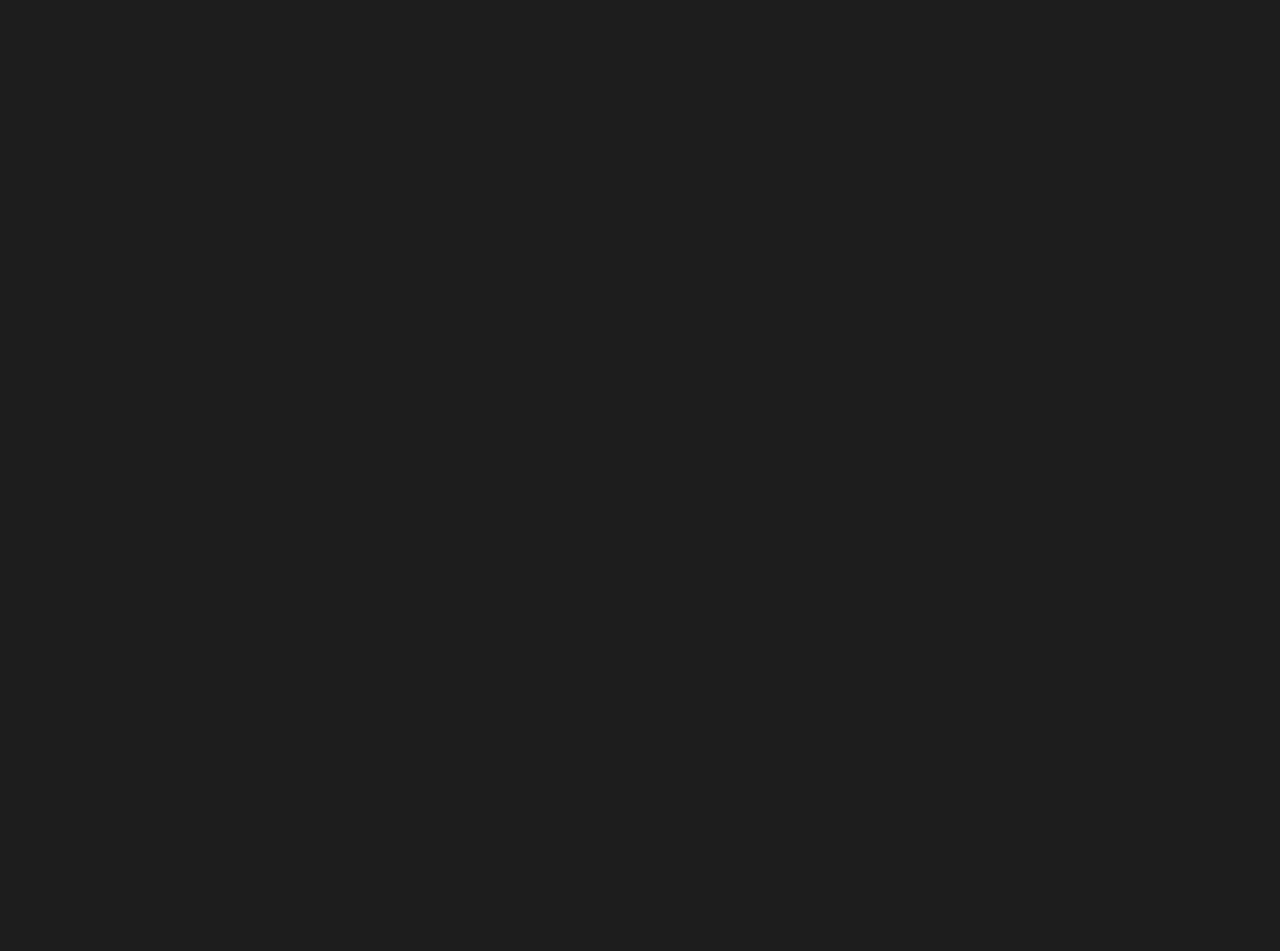
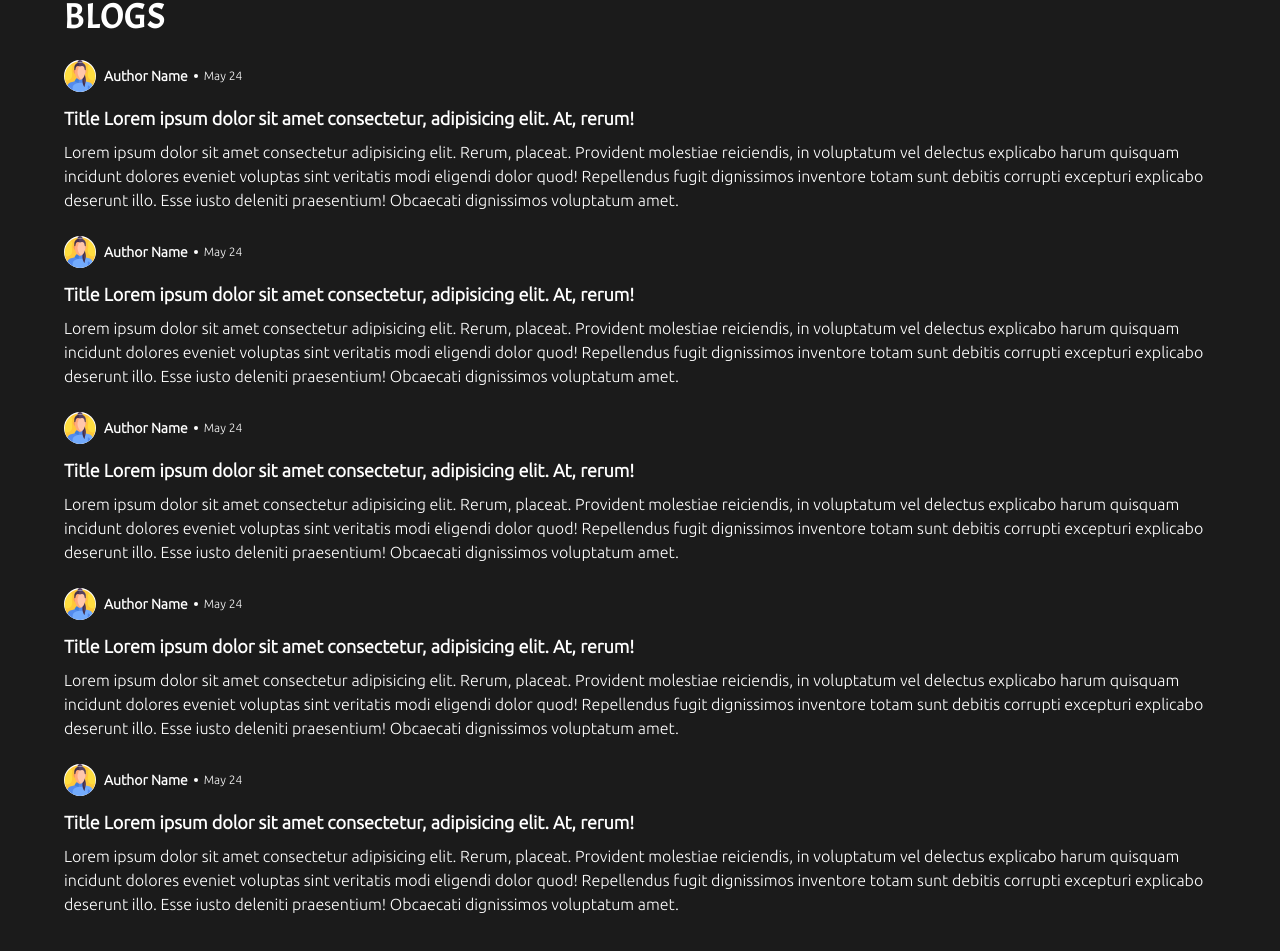
Before and after one commit to atultrp/blog-like-star, a Next.js app: page / in a window 1280 px wide. Shown: the part 607-1558 px from the top of the page. Before the commit the page ends 800 px from the top, so only its background shows below. Built offline with nearby package versions, Linux system fonts and the light colour scheme; no server answers.

Commit message:
blog item

```diff
--- a/src/components/Blog/BlogItem.js
+++ b/src/components/Blog/BlogItem.js
@@ -1,9 +1,21 @@
 import React from 'react'
+import { VscDebugStackframeDot } from 'react-icons/vsc'
 
 const BlogItem = () => {
   return (
-    <div className="">
-      <img src="/assets/avatar0.png" alt="Avatar" />
+    <div className="my-6">
+      {/* User Info */}
+      <div className='flex items-center'>
+        <img src="/assets/avatar17.png" alt="Avatar" className='w-8 rounded-full bg-white mr-2' />
+        <div className='text-sm font-semibold'>Author Name</div>
+        <VscDebugStackframeDot />
+        <div className='text-xs'>May 24</div>
+      </div>
+      {/* Blog */}
+      <div className='my-3'>
+        <div className='text-lg font-semibold my-2'>Title Lorem ipsum dolor sit amet consectetur, adipisicing elit. At, rerum!</div>
+        <div>Lorem ipsum dolor sit amet consectetur adipisicing elit. Rerum, placeat. Provident molestiae reiciendis, in voluptatum vel delectus explicabo harum quisquam incidunt dolores eveniet voluptas sint veritatis modi eligendi dolor quod! Repellendus fugit dignissimos inventore totam sunt debitis corrupti excepturi explicabo deserunt illo. Esse iusto deleniti praesentium! Obcaecati dignissimos voluptatum amet.</div>
+      </div>
     </div>
   )
 }
--- a/src/components/Blog/BlogPage.js
+++ b/src/components/Blog/BlogPage.js
@@ -7,6 +7,10 @@ const BlogPage = () => {
       <h2 className="text-4xl custom-font uppercase">Blogs</h2>
       <div>
         <BlogItem />
+        <BlogItem />
+        <BlogItem />
+        <BlogItem />
+        <BlogItem />
       </div>
     </div>
   )
--- a/src/pages/index.js
+++ b/src/pages/index.js
@@ -4,6 +4,8 @@ import { FaPenNib } from 'react-icons/fa'
 import { BiNotepad } from 'react-icons/bi'
 import { useEffect, useState } from 'react'
 import axios from 'axios';
+import BlogPage from '../components/Blog/BlogPage';
+import Link from 'next/link';
 
 export default function Home() {
 
@@ -35,8 +37,12 @@ export default function Home() {
 
         <div className="flex space-x-6 justify-center my-8">
           <button className="text-[#1b1b1b] bg-white px-6 py-2 rounded-full font-bold hover:text-white hover:bg-[#1b1b1b] border-2 hover:duration-300 hover:border-white uppercase flex space-x-2 items-center">
-            <FaPenNib className="text-lg" />
-            <span>Blog</span>
+            <Link href={"/blog"} >
+              <>
+                <FaPenNib className="text-lg" />
+                <span>Blog</span>
+              </>
+            </Link>
           </button>
           <button className="text-[#1b1b1b] bg-white px-6 py-2 rounded-full font-bold hover:text-white hover:bg-[#1b1b1b] border-2 hover:duration-300 hover:border-white uppercase flex space-x-2 items-center">
             <BiNotepad className="text-xl" />
@@ -54,6 +60,8 @@ export default function Home() {
           </p>
         </div>
 
+        <BlogPage />
+
       </div>
     </div>
   )
```
